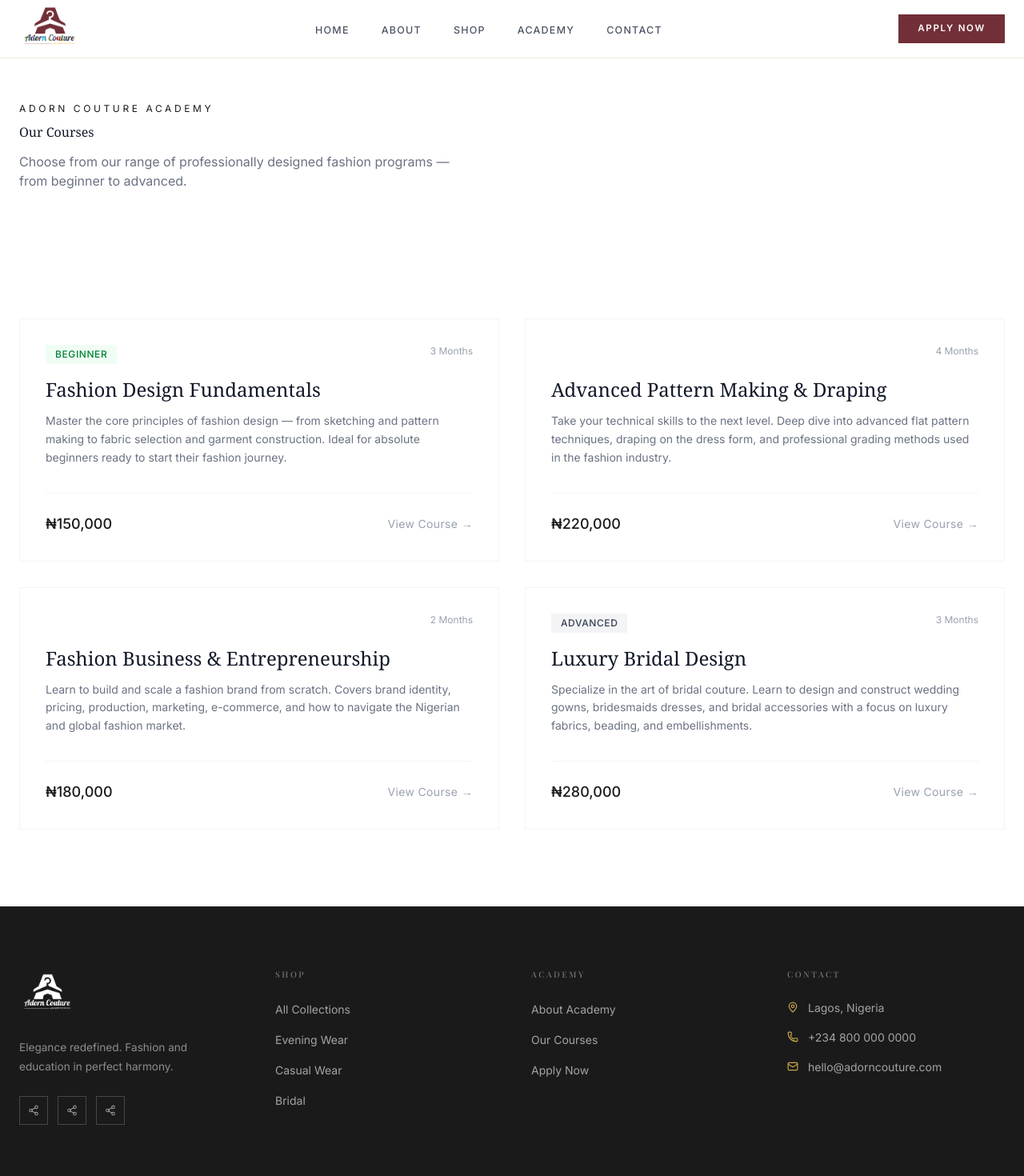
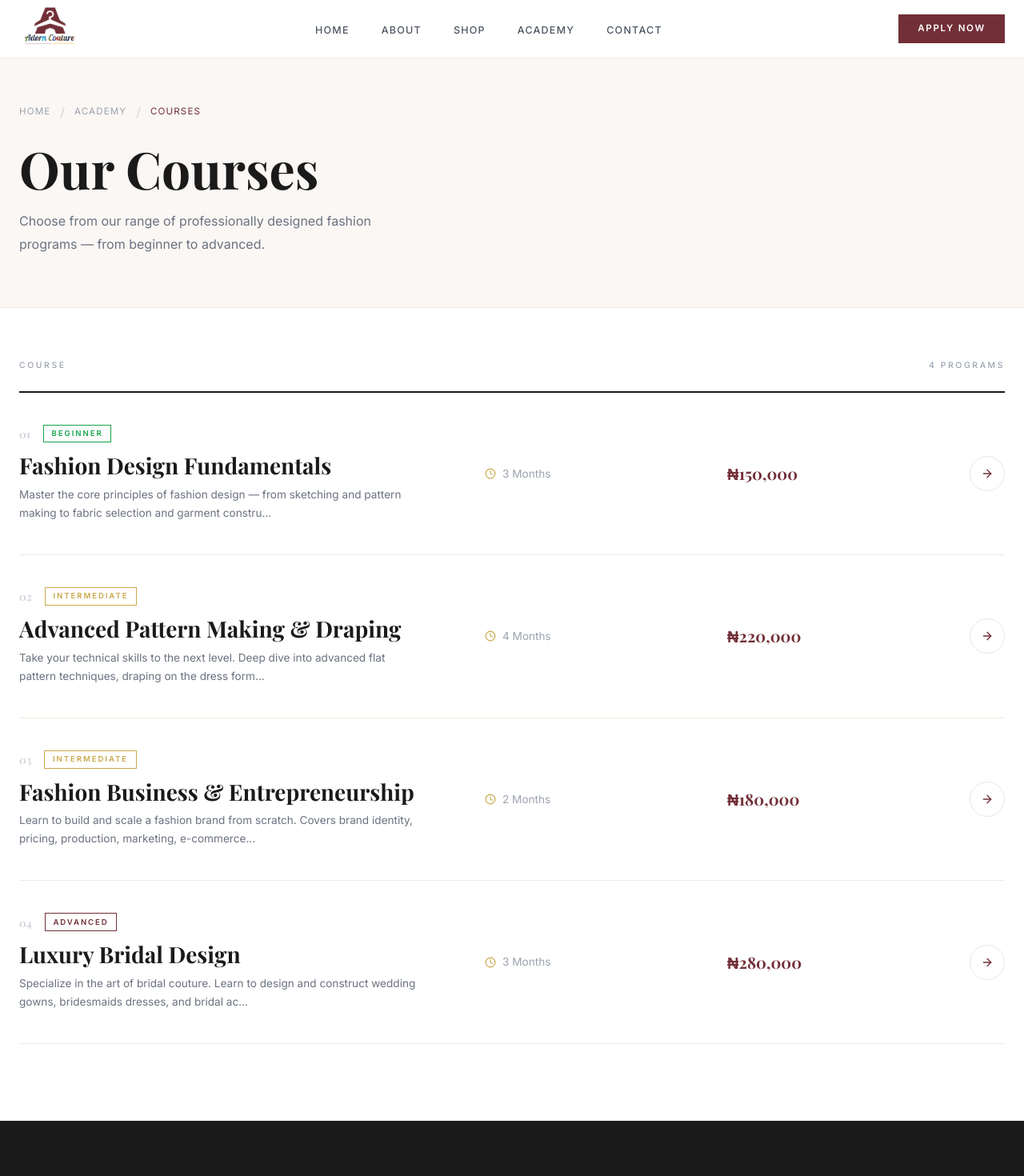
Before and after one commit to techbitdigital/adorn-couture, a Next.js app: page /academy/courses in a window 1280 px wide. Shown: the top 1470 px of the page at 80% size. Built offline with nearby package versions, Linux system fonts and the light colour scheme; a web font is replaced by a local one.

Commit message:
feat: redesign contact page with modern layout

```diff
--- a/app/academy/courses/page.tsx
+++ b/app/academy/courses/page.tsx
@@ -1,45 +1,78 @@
 import Link from "next/link";
 import { courses } from "@/lib/data/courses";
 import { formatPrice } from "@/lib/utils";
-import Badge from "@/components/ui/Badge";
+import { Clock, ArrowRight } from "lucide-react";
 
 export const metadata = {
-  title: "Courses",
+  title: "Courses | Adorn Couture Academy",
   description: "Browse all fashion design courses at Adorn Couture Academy.",
-};
-
-const levelColors = {
-  Beginner: "success" as const,
-  Intermediate: "burgundy" as const,
-  Advanced: "default" as const,
 };
 
 export default function CoursesPage() {
   return (
-    <div className="min-h-screen bg-white">
-      <div className="bg-cream-dark pt-32 pb-16">
+    <div style={{ minHeight: "100vh", backgroundColor: "white" }}>
+      <style>{".cg{display:grid;grid-template-columns:1fr;gap:0} .cc{display:block;text-decoration:none;border-bottom:1px solid #f0ebe3;padding:2.5rem 0;transition:all 0.2s} .cc:hover{padding-left:1rem} .cc-inner{display:grid;grid-template-columns:1fr;gap:1.5rem} @media(min-width:768px){.cc-inner{grid-template-columns:2fr 1fr 1fr auto;align-items:center}}"}</style>
+
+      <div style={{ paddingTop: "8rem", paddingBottom: "4rem", backgroundColor: "#FAF7F4", borderBottom: "1px solid #f0ebe3" }}>
         <div className="container-custom">
-          <p className="text-xs tracking-[0.3em] uppercase text-wine-DEFAULT mb-3">Adorn Couture Academy</p>
-          <h1 className="font-serif text-display-md text-gray-900 mb-4">Our Courses</h1>
-          <p className="text-gray-500 max-w-xl">Choose from our range of professionally designed fashion programs — from beginner to advanced.</p>
+          <div style={{ display: "flex", alignItems: "center", gap: "0.75rem", marginBottom: "1.5rem" }}>
+            <Link href="/" style={{ fontSize: "0.72rem", color: "#9ca3af", letterSpacing: "0.1em", textTransform: "uppercase" }}>Home</Link>
+            <span style={{ color: "#d1d5db" }}>/</span>
+            <Link href="/academy" style={{ fontSize: "0.72rem", color: "#9ca3af", letterSpacing: "0.1em", textTransform: "uppercase" }}>Academy</Link>
+            <span style={{ color: "#d1d5db" }}>/</span>
+            <span style={{ fontSize: "0.72rem", color: "#722F37", letterSpacing: "0.1em", textTransform: "uppercase" }}>Courses</span>
+          </div>
+          <h1 style={{ fontFamily: "var(--font-playfair), Georgia, serif", fontSize: "clamp(2.5rem, 5vw, 4rem)", fontWeight: 700, color: "#1a1a1a", marginBottom: "1rem", lineHeight: 1.1 }}>Our Courses</h1>
+          <p style={{ fontSize: "1rem", color: "#6b7280", maxWidth: "500px", lineHeight: 1.8 }}>Choose from our range of professionally designed fashion programs — from beginner to advanced.</p>
         </div>
       </div>
-      <div className="container-custom section-padding">
-        <div className="grid grid-cols-1 md:grid-cols-2 gap-8">
-          {courses.map((course) => (
-            <Link key={course.id} href={`/academy/courses/${course.slug}`} className="group block border border-gray-100 hover:border-wine-DEFAULT transition-all duration-300 p-8">
-              <div className="flex items-start justify-between mb-4">
-                <Badge variant={levelColors[course.level]}>{course.level}</Badge>
-                <span className="text-xs text-gray-400">{course.duration}</span>
-              </div>
-              <h2 className="font-serif text-2xl text-gray-900 mb-3 group-hover:text-wine-DEFAULT transition-colors">{course.title}</h2>
-              <p className="text-sm text-gray-500 leading-relaxed mb-8">{course.description}</p>
-              <div className="flex items-center justify-between border-t border-gray-100 pt-6">
-                <span className="font-medium text-wine-DEFAULT text-lg">{formatPrice(course.price)}</span>
-                <span className="text-sm text-gray-400 group-hover:text-wine-DEFAULT transition-colors tracking-wide">View Course →</span>
-              </div>
-            </Link>
-          ))}
+
+      <div className="container-custom" style={{ paddingTop: "4rem", paddingBottom: "6rem" }}>
+        <div style={{ display: "flex", alignItems: "center", justifyContent: "space-between", paddingBottom: "1.5rem", borderBottom: "2px solid #1a1a1a", marginBottom: "0" }}>
+          <p style={{ fontSize: "0.65rem", letterSpacing: "0.25em", textTransform: "uppercase", color: "#9ca3af", fontWeight: 500 }}>Course</p>
+          <div style={{ display: "none" }} className="hidden md:flex" />
+          <p style={{ fontSize: "0.65rem", letterSpacing: "0.25em", textTransform: "uppercase", color: "#9ca3af", fontWeight: 500 }}>{courses.length} Programs</p>
+        </div>
+        <div className="cg">
+          {courses.map((course, index) => {
+            const levelColor = course.level === "Beginner" ? "#16a34a" : course.level === "Intermediate" ? "#C9A84C" : "#722F37";
+            return (
+              <Link key={course.id} href={["/academy/courses/", course.slug].join("")} className="cc">
+                <div className="cc-inner">
+                  <div>
+                    <div style={{ display: "flex", alignItems: "center", gap: "1rem", marginBottom: "0.75rem" }}>
+                      <span style={{ fontFamily: "var(--font-playfair), Georgia, serif", fontSize: "0.85rem", color: "#d1d5db", fontWeight: 700 }}>0{index + 1}</span>
+                      <span style={{ fontSize: "0.6rem", letterSpacing: "0.2em", textTransform: "uppercase", fontWeight: 600, color: levelColor, border: ["1px solid ", levelColor].join(""), padding: "0.2rem 0.6rem" }}>{course.level}</span>
+                    </div>
+                    <h2 style={{ fontFamily: "var(--font-playfair), Georgia, serif", fontSize: "clamp(1.25rem, 2.5vw, 1.75rem)", fontWeight: 700, color: "#1a1a1a", marginBottom: "0.5rem", lineHeight: 1.2 }}>{course.title}</h2>
+                    <p style={{ fontSize: "0.85rem", color: "#6b7280", lineHeight: 1.7, maxWidth: "500px" }}>{course.description.substring(0, 120)}...</p>
+                  </div>
+                  <div style={{ display: "flex", alignItems: "center", gap: "0.5rem", color: "#9ca3af", fontSize: "0.85rem" }}>
+                    <Clock size={14} style={{ color: "#C9A84C" }} />
+                    <span>{course.duration}</span>
+                  </div>
+                  <p style={{ fontFamily: "var(--font-playfair), Georgia, serif", fontSize: "1.25rem", fontWeight: 700, color: "#722F37" }}>{formatPrice(course.price)}</p>
+                  <div style={{ display: "flex", alignItems: "center", justifyContent: "center", width: "44px", height: "44px", border: "1px solid #e5e7eb", borderRadius: "50%", color: "#722F37", flexShrink: 0 }}>
+                    <ArrowRight size={16} />
+                  </div>
+                </div>
+              </Link>
+            );
+          })}
+        </div>
+      </div>
+
+      <div style={{ backgroundColor: "#1a1a1a", paddingTop: "5rem", paddingBottom: "5rem" }}>
+        <div className="container-custom" style={{ display: "grid", gridTemplateColumns: "1fr", gap: "3rem" }}>
+          <div>
+            <p style={{ fontSize: "0.7rem", letterSpacing: "0.35em", textTransform: "uppercase", color: "#C9A84C", marginBottom: "1rem" }}>Not Sure Where to Start?</p>
+            <h2 style={{ fontFamily: "var(--font-playfair), Georgia, serif", fontSize: "clamp(1.75rem, 4vw, 2.5rem)", fontWeight: 700, color: "white", marginBottom: "1rem" }}>Talk to Our Team</h2>
+            <p style={{ fontSize: "0.95rem", color: "rgba(255,255,255,0.5)", lineHeight: 1.8, marginBottom: "2rem" }}>We will help you find the right course based on your experience level and career goals.</p>
+            <div style={{ display: "flex", gap: "1rem", flexWrap: "wrap" }}>
+              <Link href="/academy/apply" style={{ display: "inline-flex", alignItems: "center", justifyContent: "center", backgroundColor: "white", color: "#722F37", padding: "0.875rem 2rem", fontSize: "0.8rem", fontWeight: 600, letterSpacing: "0.15em", textTransform: "uppercase", textDecoration: "none" }}>Apply Now</Link>
+              <Link href="/contact" style={{ display: "inline-flex", alignItems: "center", justifyContent: "center", border: "1px solid rgba(255,255,255,0.3)", color: "rgba(255,255,255,0.7)", padding: "0.875rem 2rem", fontSize: "0.8rem", fontWeight: 500, letterSpacing: "0.15em", textTransform: "uppercase", textDecoration: "none" }}>Contact Us</Link>
+            </div>
+          </div>
         </div>
       </div>
     </div>
--- a/app/contact/page.tsx
+++ b/app/contact/page.tsx
@@ -1,14 +1,6 @@
 "use client";
 import { useState } from "react";
-import Button from "@/components/ui/Button";
-import { Input, Textarea } from "@/components/ui/Input";
-import { Phone, Mail, MapPin, MessageCircle } from "lucide-react";
-
-const contactInfo = [
-  { icon: MapPin, label: "Address", value: "Lagos, Nigeria" },
-  { icon: Phone, label: "Phone", value: "+234 800 000 0000" },
-  { icon: Mail, label: "Email", value: "hello@adorncouture.com" },
-];
+import { Phone, Mail, MapPin, MessageCircle, Clock } from "lucide-react";
 
 export default function ContactPage() {
   const [status, setStatus] = useState("idle");
@@ -34,66 +26,132 @@ export default function ContactPage() {
     } catch { setStatus("error"); }
   };
 
+  const inputStyle: React.CSSProperties = {
+    width: "100%",
+    border: "1px solid #e5e7eb",
+    backgroundColor: "white",
+    padding: "0.875rem 1rem",
+    fontSize: "0.9rem",
+    color: "#1a1a1a",
+    outline: "none",
+    fontFamily: "inherit",
+    transition: "border-color 0.2s",
+  };
+
+  const labelStyle: React.CSSProperties = {
+    display: "block",
+    fontSize: "0.7rem",
+    letterSpacing: "0.2em",
+    textTransform: "uppercase",
+    fontWeight: 600,
+    color: "#1a1a1a",
+    marginBottom: "0.5rem",
+  };
+
+  const contactInfo = [
+    { icon: MapPin, label: "Our Location", value: "Lagos, Nigeria" },
+    { icon: Phone, label: "Phone", value: "+234 800 000 0000" },
+    { icon: Mail, label: "Email", value: "hello@adorncouture.com" },
+    { icon: Clock, label: "Working Hours", value: "Mon - Sat: 9am - 6pm" },
+  ];
+
   return (
-    <div className="min-h-screen bg-white pt-20">
-      <div className="bg-cream-dark pt-16 pb-16">
+    <div style={{ minHeight: "100vh", backgroundColor: "white" }}>
+      <style>{`
+        .cform-grid { display: grid; grid-template-columns: 1fr; gap: 4rem; }
+        @media(min-width: 1024px) { .cform-grid { grid-template-columns: 2fr 3fr; } }
+        .cinput-row { display: grid; grid-template-columns: 1fr; gap: 1.5rem; }
+        @media(min-width: 640px) { .cinput-row { grid-template-columns: 1fr 1fr; } }
+      `}</style>
+
+      {/* Header */}
+      <div style={{ paddingTop: "8rem", paddingBottom: "4rem", backgroundColor: "#FAF7F4", borderBottom: "1px solid #f0ebe3" }}>
         <div className="container-custom">
-          <p className="text-xs tracking-[0.3em] uppercase text-wine-DEFAULT mb-3">Get In Touch</p>
-          <h1 className="font-serif text-display-md text-gray-900 mb-4">Contact Us</h1>
-          <p className="text-gray-500 max-w-xl">We would love to hear from you. Reach out for orders, academy inquiries, or any questions.</p>
+          <p style={{ fontSize: "0.7rem", letterSpacing: "0.35em", textTransform: "uppercase", color: "#722F37", fontWeight: 500, marginBottom: "1rem", display: "block" }}>Get In Touch</p>
+          <h1 style={{ fontFamily: "var(--font-playfair), Georgia, serif", fontSize: "clamp(2.5rem, 5vw, 4rem)", fontWeight: 700, color: "#1a1a1a", marginBottom: "1rem", lineHeight: 1.1 }}>Contact Us</h1>
+          <p style={{ fontSize: "1rem", color: "#6b7280", maxWidth: "500px", lineHeight: 1.8 }}>We would love to hear from you. Reach out for orders, academy inquiries, or any questions.</p>
         </div>
       </div>
-      <div className="container-custom section-padding">
-        <div className="grid grid-cols-1 lg:grid-cols-3 gap-16">
-          <div className="lg:col-span-1">
-            <h2 className="font-serif text-2xl text-gray-900 mb-8">Reach Us</h2>
-            <div className="flex flex-col gap-6 mb-10">
+
+      {/* Main */}
+      <div className="container-custom" style={{ paddingTop: "5rem", paddingBottom: "6rem" }}>
+        <div className="cform-grid">
+
+          {/* Contact Info */}
+          <div>
+            <h2 style={{ fontFamily: "var(--font-playfair), Georgia, serif", fontSize: "1.5rem", fontWeight: 700, color: "#1a1a1a", marginBottom: "2.5rem" }}>Reach Us Directly</h2>
+            <div style={{ display: "flex", flexDirection: "column", gap: "2rem", marginBottom: "3rem" }}>
               {contactInfo.map((item) => {
                 const Icon = item.icon;
                 return (
-                  <div key={item.label} className="flex items-start gap-4">
-                    <div className="w-10 h-10 bg-cream-dark flex items-center justify-center shrink-0">
-                      <Icon size={16} className="text-wine-DEFAULT" />
+                  <div key={item.label} style={{ display: "flex", alignItems: "flex-start", gap: "1.25rem" }}>
+                    <div style={{ width: "44px", height: "44px", backgroundColor: "#FAF7F4", border: "1px solid #f0ebe3", display: "flex", alignItems: "center", justifyContent: "center", flexShrink: 0 }}>
+                      <Icon size={16} style={{ color: "#722F37" }} />
                     </div>
                     <div>
-                      <p className="text-xs tracking-[0.2em] uppercase text-gray-400 mb-1">{item.label}</p>
-                      <p className="text-sm text-gray-700">{item.value}</p>
+                      <p style={{ fontSize: "0.65rem", letterSpacing: "0.2em", textTransform: "uppercase", color: "#9ca3af", marginBottom: "0.25rem", fontWeight: 500 }}>{item.label}</p>
+                      <p style={{ fontSize: "0.95rem", color: "#1a1a1a", fontWeight: 500 }}>{item.value}</p>
                     </div>
                   </div>
                 );
               })}
             </div>
-            <a href="https://wa.me/2348000000000?text=Hello%20Adorn%20Couture!" target="_blank" rel="noopener noreferrer">
-              <Button variant="whatsapp" size="lg" fullWidth>
-                <MessageCircle size={16} className="mr-2" />
+            <div style={{ borderTop: "1px solid #f0ebe3", paddingTop: "2rem" }}>
+              <p style={{ fontSize: "0.85rem", color: "#6b7280", marginBottom: "1.25rem", lineHeight: 1.7 }}>Prefer to chat directly? Reach us on WhatsApp for faster responses.</p>
+              <a href="https://wa.me/2348000000000" target="_blank" rel="noopener noreferrer"
+                style={{ display: "inline-flex", alignItems: "center", gap: "0.75rem", backgroundColor: "#25D366", color: "white", padding: "0.875rem 1.75rem", fontSize: "0.8rem", fontWeight: 600, letterSpacing: "0.15em", textTransform: "uppercase", textDecoration: "none" }}>
+                <MessageCircle size={16} />
                 Chat on WhatsApp
-              </Button>
-            </a>
+              </a>
+            </div>
           </div>
-          <div className="lg:col-span-2">
+
+          {/* Form */}
+          <div>
             {status === "success" ? (
-              <div className="text-center py-20">
-                <h2 className="font-serif text-3xl text-gray-900 mb-4">Message Sent!</h2>
-                <p className="text-gray-500 mb-8">Thank you for reaching out. We will get back to you within 24 hours.</p>
-                <button onClick={() => setStatus("idle")} className="text-wine-DEFAULT text-sm underline underline-offset-4">Send another message</button>
+              <div style={{ textAlign: "center", padding: "5rem 2rem", backgroundColor: "#FAF7F4", border: "1px solid #f0ebe3" }}>
+                <div style={{ width: "60px", height: "60px", backgroundColor: "#722F37", borderRadius: "50%", display: "flex", alignItems: "center", justifyContent: "center", margin: "0 auto 1.5rem" }}>
+                  <span style={{ color: "white", fontSize: "1.5rem" }}>✓</span>
+                </div>
+                <h2 style={{ fontFamily: "var(--font-playfair), Georgia, serif", fontSize: "1.75rem", fontWeight: 700, color: "#1a1a1a", marginBottom: "1rem" }}>Message Sent!</h2>
+                <p style={{ fontSize: "0.9rem", color: "#6b7280", marginBottom: "2rem", lineHeight: 1.7 }}>Thank you for reaching out. We will get back to you within 24 hours.</p>
+                <button onClick={() => setStatus("idle")} style={{ fontSize: "0.75rem", letterSpacing: "0.15em", textTransform: "uppercase", color: "#722F37", background: "none", border: "none", cursor: "pointer", borderBottom: "1px solid #722F37", paddingBottom: "2px", fontFamily: "inherit" }}>
+                  Send Another Message
+                </button>
               </div>
             ) : (
-              <form onSubmit={handleSubmit} className="flex flex-col gap-6">
-                <div className="grid grid-cols-1 md:grid-cols-2 gap-6">
-                  <Input label="Your Name" id="name" name="name" value={form.name} onChange={handleChange} placeholder="Full name" required />
-                  <Input label="Email Address" id="email" name="email" type="email" value={form.email} onChange={handleChange} placeholder="your@email.com" required />
+              <form onSubmit={handleSubmit} style={{ display: "flex", flexDirection: "column", gap: "1.5rem" }}>
+                <div className="cinput-row">
+                  <div>
+                    <label style={labelStyle}>Your Name</label>
+                    <input name="name" value={form.name} onChange={handleChange} placeholder="Full name" required style={inputStyle} />
+                  </div>
+                  <div>
+                    <label style={labelStyle}>Email Address</label>
+                    <input name="email" type="email" value={form.email} onChange={handleChange} placeholder="your@email.com" required style={inputStyle} />
+                  </div>
                 </div>
-                <div className="grid grid-cols-1 md:grid-cols-2 gap-6">
-                  <Input label="Phone (optional)" id="phone" name="phone" value={form.phone} onChange={handleChange} placeholder="+234 800 000 0000" />
-                  <Input label="Subject" id="subject" name="subject" value={form.subject} onChange={handleChange} placeholder="What is this about?" required />
+                <div className="cinput-row">
+                  <div>
+                    <label style={labelStyle}>Phone (optional)</label>
+                    <input name="phone" value={form.phone} onChange={handleChange} placeholder="+234 800 000 0000" style={inputStyle} />
+                  </div>
+                  <div>
+                    <label style={labelStyle}>Subject</label>
+                    <input name="subject" value={form.subject} onChange={handleChange} placeholder="What is this about?" required style={inputStyle} />
+                  </div>
                 </div>
-                <Textarea label="Message" id="message" name="message" value={form.message} onChange={handleChange} placeholder="Tell us more..." rows={6} required />
+                <div>
+                  <label style={labelStyle}>Message</label>
+                  <textarea name="message" value={form.message} onChange={handleChange} placeholder="Tell us more..." required rows={6} style={{ ...inputStyle, resize: "none" }} />
+                </div>
                 {status === "error" && (
-                  <p className="text-sm text-red-500">Something went wrong. Please try again.</p>
+                  <p style={{ fontSize: "0.85rem", color: "#dc2626" }}>Something went wrong. Please try again.</p>
                 )}
-                <Button type="submit" size="lg" disabled={status === "loading"} className="bg-wine-DEFAULT text-white hover:bg-wine-dark self-start px-12">
+                <button type="submit" disabled={status === "loading"}
+                  style={{ display: "inline-flex", alignItems: "center", justifyContent: "center", backgroundColor: "#722F37", color: "white", padding: "1rem 2.5rem", fontSize: "0.8rem", fontWeight: 600, letterSpacing: "0.15em", textTransform: "uppercase", border: "none", cursor: "pointer", fontFamily: "inherit", alignSelf: "flex-start", opacity: status === "loading" ? 0.7 : 1 }}>
                   {status === "loading" ? "Sending..." : "Send Message"}
-                </Button>
+                </button>
               </form>
             )}
           </div>
```
